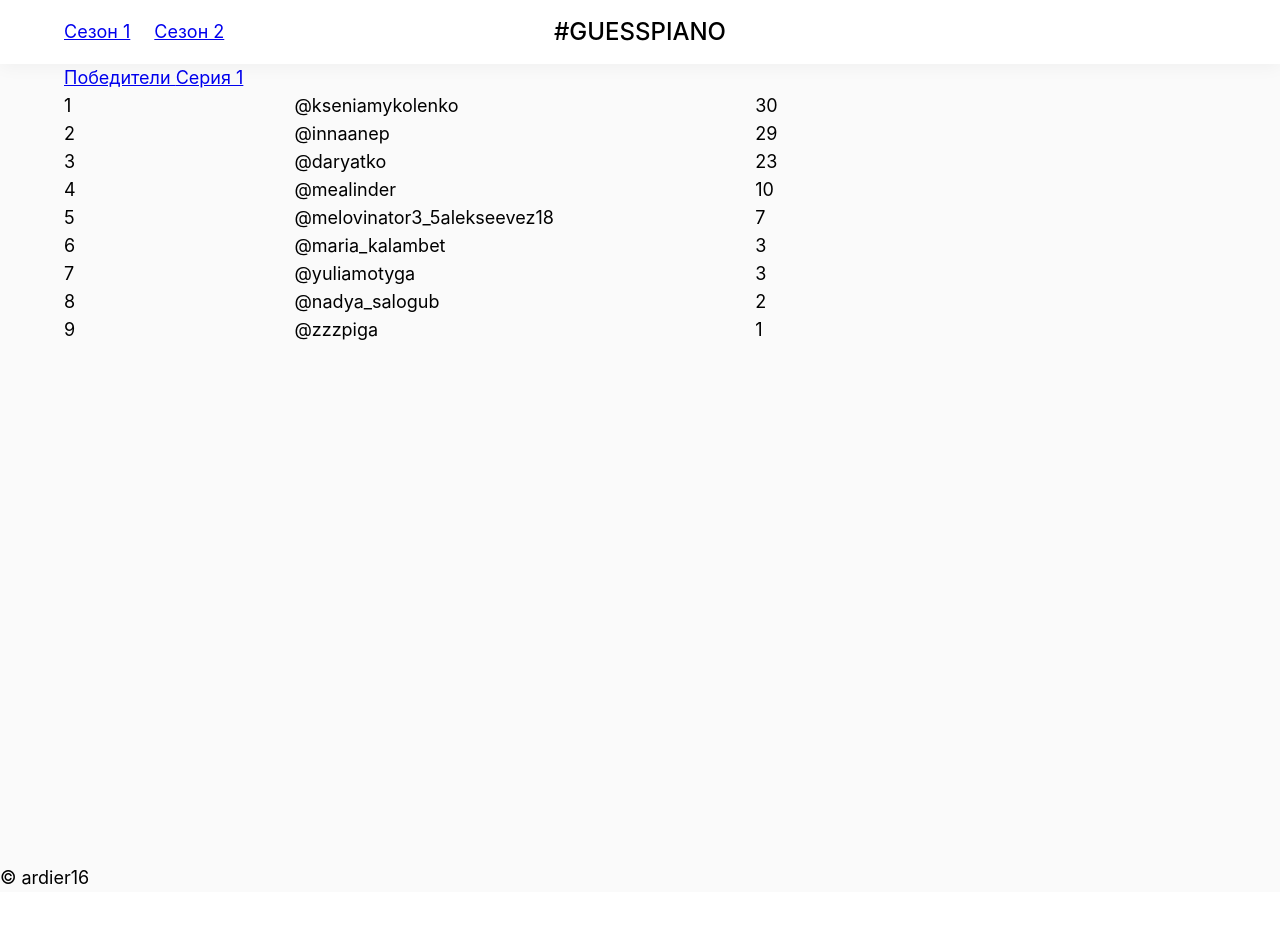
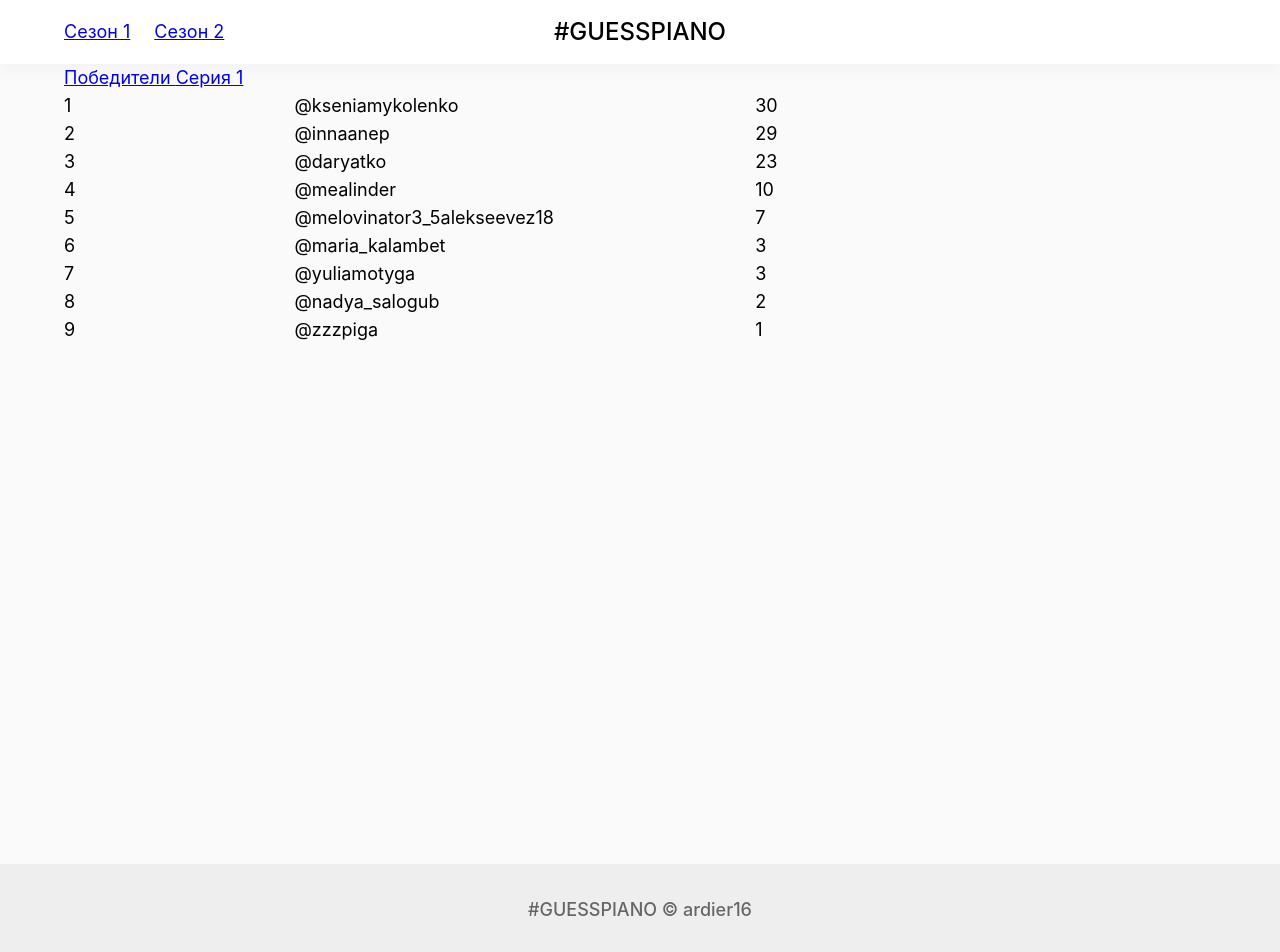
Before and after one commit to ardier16/guess-piano, a Nuxt app: page /season-2 in a window 1280 px wide. Shown: the top 952 px of the page. Before the commit the page ends 892 px from the top, so only its background shows below. Built offline with nearby package versions, Linux system fonts and the light colour scheme.

Commit message:
Update footer

```diff
--- a/components/AppFooter.vue
+++ b/components/AppFooter.vue
@@ -1,6 +1,8 @@
 <template>
   <footer class="app-footer">
-    © ardier16
+    <p class="app-footer__copy">
+      #GUESSPIANO © ardier16
+    </p>
   </footer>
 </template>
 
@@ -9,3 +11,20 @@ export default {
   name: 'AppFooter'
 }
 </script>
+
+<style lang="scss" scoped>
+.app-footer {
+  background-color: #eee;
+  display: flex;
+  align-items: center;
+  padding: spacing(600) 0;
+
+  &__copy {
+    @include container;
+    @include typo(h300, medium);
+
+    text-align: center;
+    color: #666;
+  }
+}
+</style>
```
